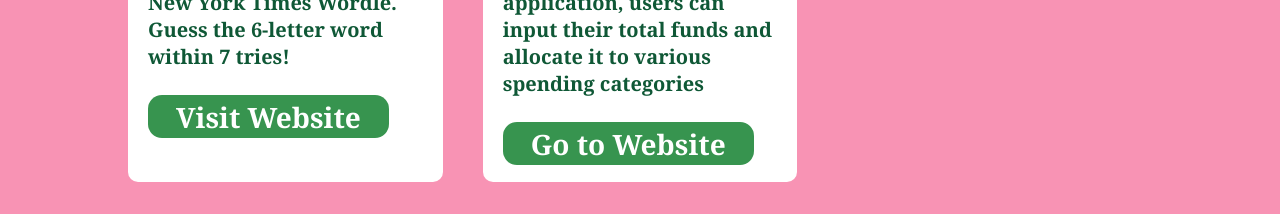
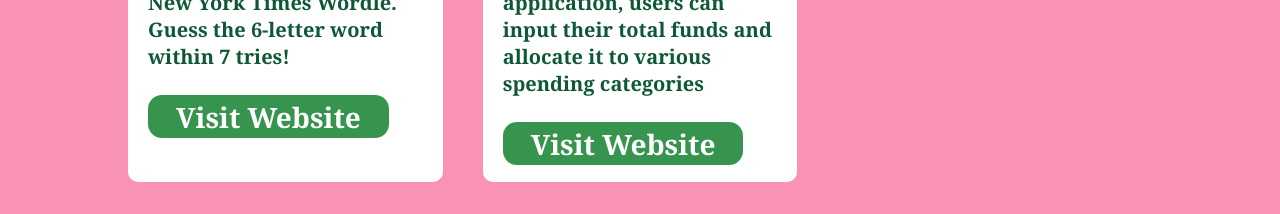
Before and after one commit to YevgeniaMinchuk/portfolio2024, a plain HTML site: page index.html in a window 1280 px wide. Shown: the part 3260-3474 px from the top of the page. Drawn offline with Linux system fonts and the light colour scheme.

Commit message:
Update index.html

```diff
--- a/index.html
+++ b/index.html
@@ -170,7 +170,7 @@
                     </div>
                     <p> A simple budgeting web application, users can input their total funds and allocate it to various spending categories </p>
                     <br>
-                    <a class="link" href="https://financial-buget-app.netlify.app"> <span> Go to Website </span> </a>
+                    <a class="link" href="https://financial-buget-app.netlify.app"> <span> Visit Website </span> </a>
                 </div>
             </div>
         </div>
```
